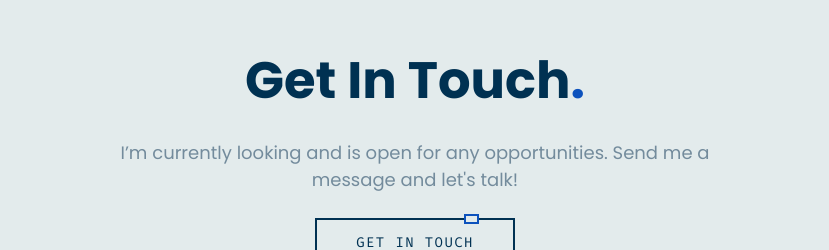
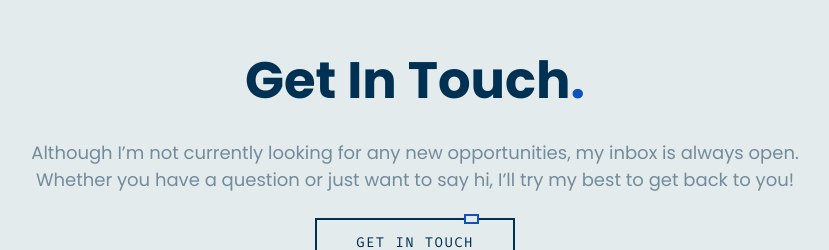
Before and after one commit to Bernz322/my-portfolio, a React (Create React App) app: page / in a window 1280 px wide. Shown: the part 3208-3458 px from the top of the page, without its empty margins (225-1054 px from the left). Built offline with nearby package versions, Linux system fonts and the light colour scheme; no server answers.

Commit message:
update contact section

```diff
--- a/src/components/sections/Contact.tsx
+++ b/src/components/sections/Contact.tsx
@@ -17,8 +17,9 @@
     id: 1,
     data: (
       <p>
-        I’m currently looking and is open for any opportunities. Send me a
-        message and let&apos;s talk!
+        Although I’m not currently looking for any new opportunities, my inbox
+        is always open. Whether you have a question or just want to say hi, I’ll
+        try my best to get back to you!
       </p>
     ),
   };
```
